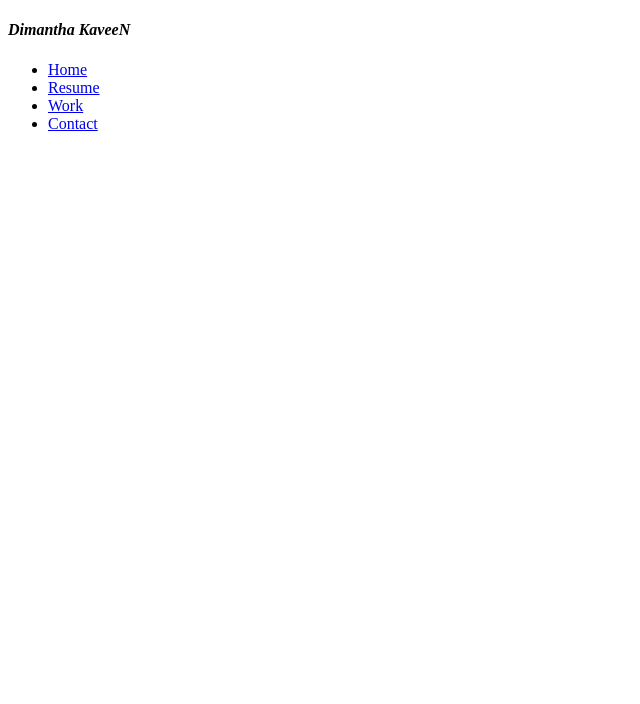
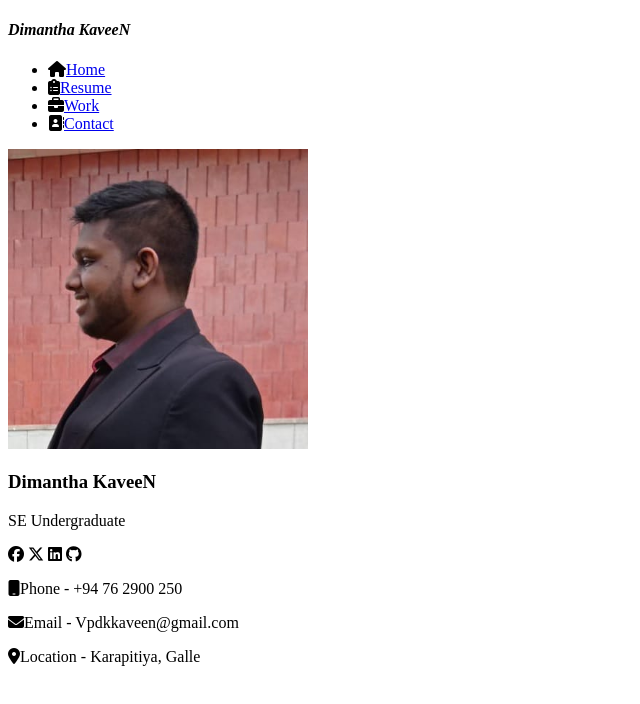
Before and after one commit to KaveenDK/IT-KaveeN-Portfolio, a plain HTML site: page index.html in a window 1280 px wide. Shown: the whole page, without its empty margins (0-640 px from the left). Drawn offline with Linux system fonts and the light colour scheme.

Commit message:
added Main Content

```diff
--- a/index.html
+++ b/index.html
@@ -14,6 +14,13 @@
     />
     <title>Dimantha KaveeN's personal Portfolio</title>
     <link rel="icon" href="/assest/images/KaveeN.jpg" />
+    <link
+      rel="stylesheet"
+      href="https://cdnjs.cloudflare.com/ajax/libs/font-awesome/6.7.2/css/all.min.css"
+      integrity="sha512-Evv84Mr4kqVGRNSgIGL/F/aIDqQb7xQ2vcrdIwxfjThSH8CSR7PBEakCr51Ck+w+/U6swU2Im1vVX0SVk9ABhg=="
+      crossorigin="anonymous"
+      referrerpolicy="no-referrer"
+    />
   </head>
   <body>
     <!-- Header -->
@@ -22,13 +29,44 @@
         <h4><i>Dimantha KaveeN</i></h4>
         <nav>
           <ul>
-            <li><a href="#home">Home</a></li>
-            <li><a href="#resume">Resume</a></li>
-            <li><a href="#work">Work</a></li>
-            <li><a href="#contact">Contact</a></li>
+            <li><i class="fa-solid fa-house"></i><a href="#home">Home</a></li>
+            <li>
+              <i class="fa-solid fa-clipboard-list"></i
+              ><a href="#resume">Resume</a>
+            </li>
+            <li>
+              <i class="fa-solid fa-briefcase"></i><a href="#work">Work</a>
+            </li>
+            <li>
+              <i class="fa-solid fa-address-book"></i
+              ><a href="#contact">Contact</a>
+            </li>
           </ul>
         </nav>
       </div>
     </header>
+
+    <!-- Main Content -->
+    <main>
+      <div>
+        <img
+          src="/assest/images/KaveeN.jpg"
+          alt="KaveeN Profile Picture"
+          style="width: 300px; height: 300px; object-fit: cover"
+        />
+        <br />
+        <h3>Dimantha KaveeN</h3>
+        <p>SE Undergraduate</p>
+        <i class="fa-brands fa-facebook"></i>
+        <i class="fa-brands fa-x-twitter"></i>
+        <i class="fa-brands fa-linkedin"></i>
+        <i class="fa-brands fa-github"></i>
+        <p><i class="fa-solid fa-mobile"></i>Phone - +94 76 2900 250</p>
+        <p><i class="fa-solid fa-envelope"></i>Email - Vpdkkaveen@gmail.com</p>
+        <p>
+          <i class="fa-solid fa-location-dot"></i>Location - Karapitiya, Galle
+        </p>
+      </div>
+    </main>
   </body>
 </html>
```
